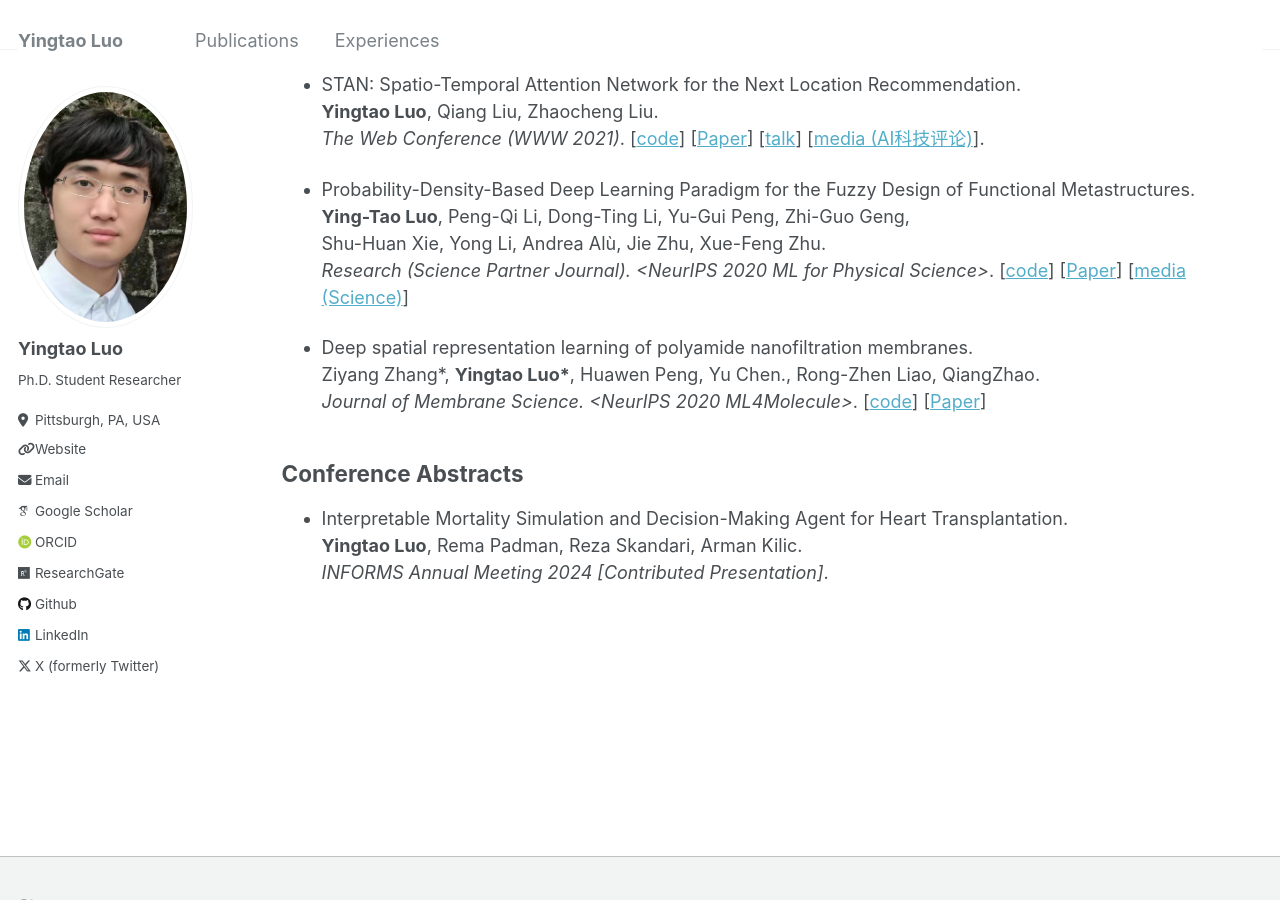
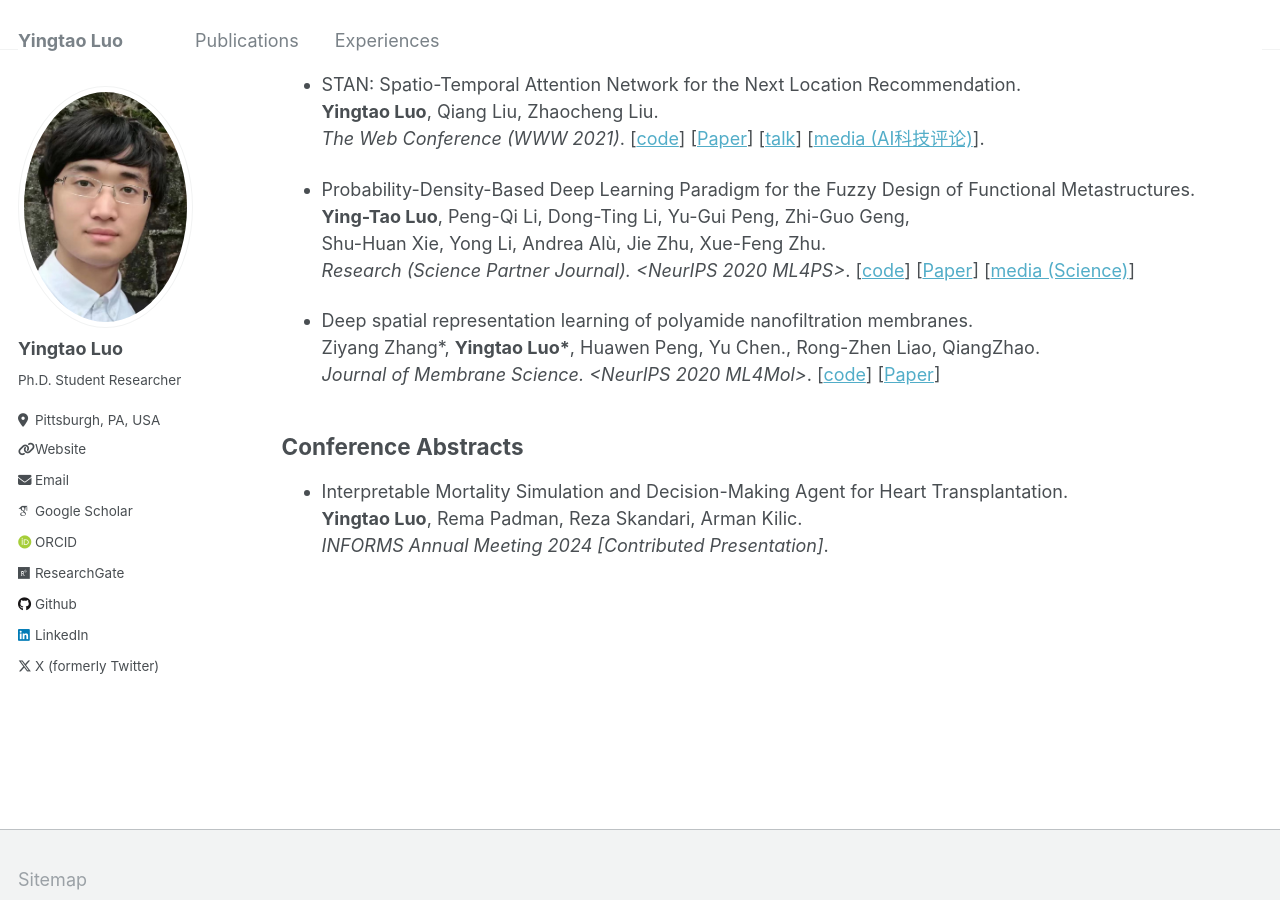
Before and after one commit to yingtaoluo/yingtaoluo.github.io, a Jekyll site: the page built from _pages/publications.md, in a window 1280 px wide and 900 px high, scrolled down 1724 px. Built offline with Jekyll 4.4.1, drawn with Linux system fonts in a browser that asks for light colours; some web fonts are replaced; part of the change alters nothing that is shown.

Commit message:
Update publications.md

```diff
--- a/_pages/publications.md
+++ b/_pages/publications.md
@@ -79,11 +79,11 @@ __Yingtao Luo__, Qiang Liu, Zhaocheng Liu.
 * Probability-Density-Based Deep Learning Paradigm for the Fuzzy Design of Functional Metastructures.
 __Ying-Tao Luo__, Peng-Qi Li, Dong-Ting Li, Yu-Gui Peng, Zhi-Guo Geng,
 Shu-Huan Xie, Yong Li, Andrea Alù, Jie Zhu, Xue-Feng Zhu.
-*Research (Science Partner Journal). <NeurIPS 2020 ML for Physical Science>*. [[code](http://github.com/yingtaoluo/Probabilistic-density-network)]  [[Paper](https://doi.org/10.34133/2020/8757403)]  [[media (Science)](https://mp.weixin.qq.com/s/8nG3hjKBqzqBrquqL-lhbA)]
+*Research (Science Partner Journal). <NeurIPS 2020 ML4PS>*. [[code](http://github.com/yingtaoluo/Probabilistic-density-network)]  [[Paper](https://doi.org/10.34133/2020/8757403)]  [[media (Science)](https://mp.weixin.qq.com/s/8nG3hjKBqzqBrquqL-lhbA)]
 
 * Deep spatial representation learning of polyamide nanofiltration membranes.
 Ziyang Zhang\*, __Yingtao Luo\*__, Huawen Peng, Yu Chen., Rong-Zhen Liao, QiangZhao.
-*Journal of Membrane Science. <NeurIPS 2020 ML4Molecule>*. [[code](https://github.com/yingtaoluo/Nanofiltration-Membrane-Deep-Learning)]  [[Paper](https://doi.org/10.1016/j.memsci.2020.118910)]
+*Journal of Membrane Science. <NeurIPS 2020 ML4Mol>*. [[code](https://github.com/yingtaoluo/Nanofiltration-Membrane-Deep-Learning)]  [[Paper](https://doi.org/10.1016/j.memsci.2020.118910)]
 
 ## Conference Abstracts
 
```
